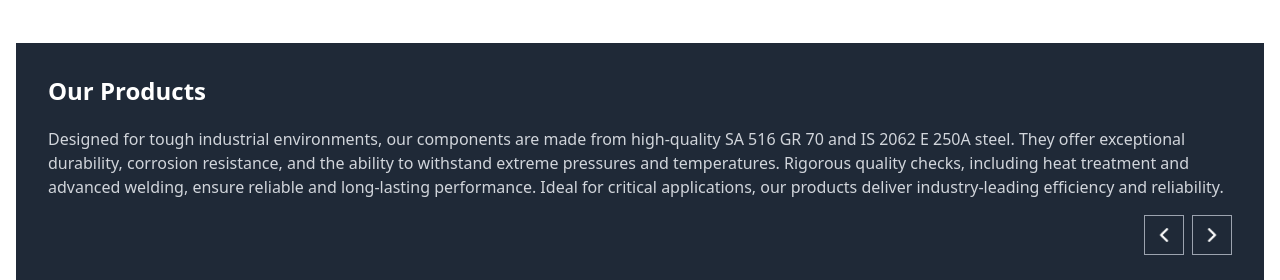
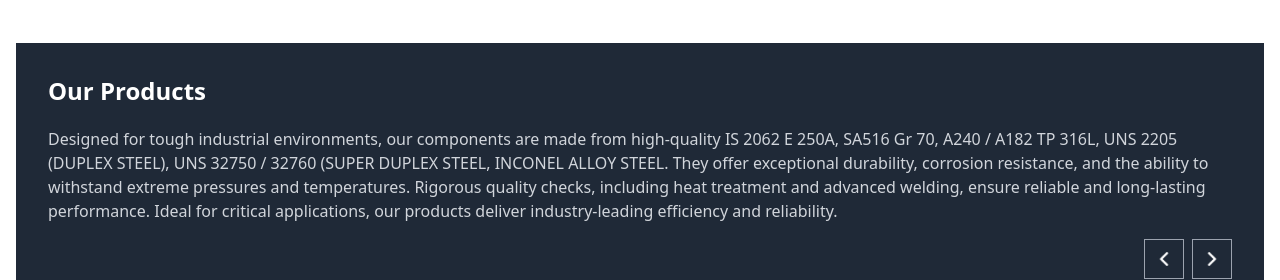
Before and after one commit to dkmishra2407/Sadhguru-ui, a React (Vite) app: page / in a window 1280 px wide. Shown: the part 1600-1880 px from the top of the page. Built offline with nearby package versions, Linux system fonts and the light colour scheme.

Commit message:
Updated Date 21

```diff
--- a/src/components/OurProducts.jsx
+++ b/src/components/OurProducts.jsx
@@ -107,7 +107,7 @@ const OurProducts = () => {
           data-aos="fade-up"
           data-aos-delay="200"
         >
-          Designed for tough industrial environments, our components are made from high-quality SA 516 GR 70 and IS 2062 E 250A steel. They offer exceptional durability, corrosion resistance, and the ability to withstand extreme pressures and temperatures. Rigorous quality checks, including heat treatment and advanced welding, ensure reliable and long-lasting performance. Ideal for critical applications, our products deliver industry-leading efficiency and reliability.
+         Designed for tough industrial environments, our components are made from high-quality IS 2062 E 250A, SA516 Gr 70, A240 / A182 TP 316L, UNS 2205 (DUPLEX STEEL), UNS 32750 / 32760 (SUPER DUPLEX STEEL, INCONEL ALLOY STEEL. They offer exceptional durability, corrosion resistance, and the ability to withstand extreme pressures and temperatures. Rigorous quality checks, including heat treatment and advanced welding, ensure reliable and long-lasting performance. Ideal for critical applications, our products deliver industry-leading efficiency and reliability.
         </p>
 
         <div className="flex justify-end gap-2 mt-4">
--- a/src/pages/Contact.jsx
+++ b/src/pages/Contact.jsx
@@ -126,7 +126,7 @@ const ContactUs = () => {
                     VINOD BHANDARI
                   </dt>
                   <dd className="mt-1 text-sm text-gray-900 sm:mt-0 sm:col-span-2">
-                    9561001623 (MECH, NDE LEVEL 2)
+                    9561001623 (MECH, NDE LEVEL || )
                   </dd>
                 </div>
                 <div className="bg-white px-4 py-5 sm:grid sm:grid-cols-3 sm:gap-4 sm:px-6">
```
